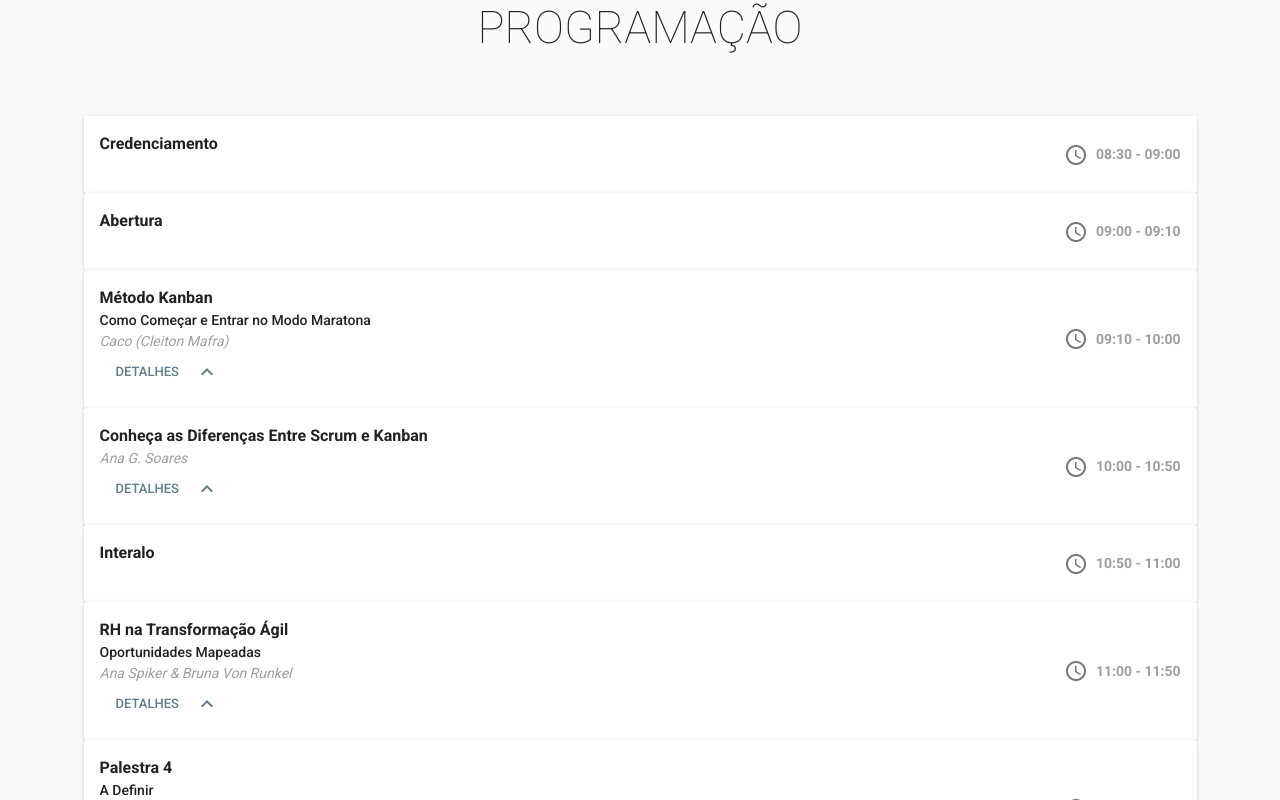
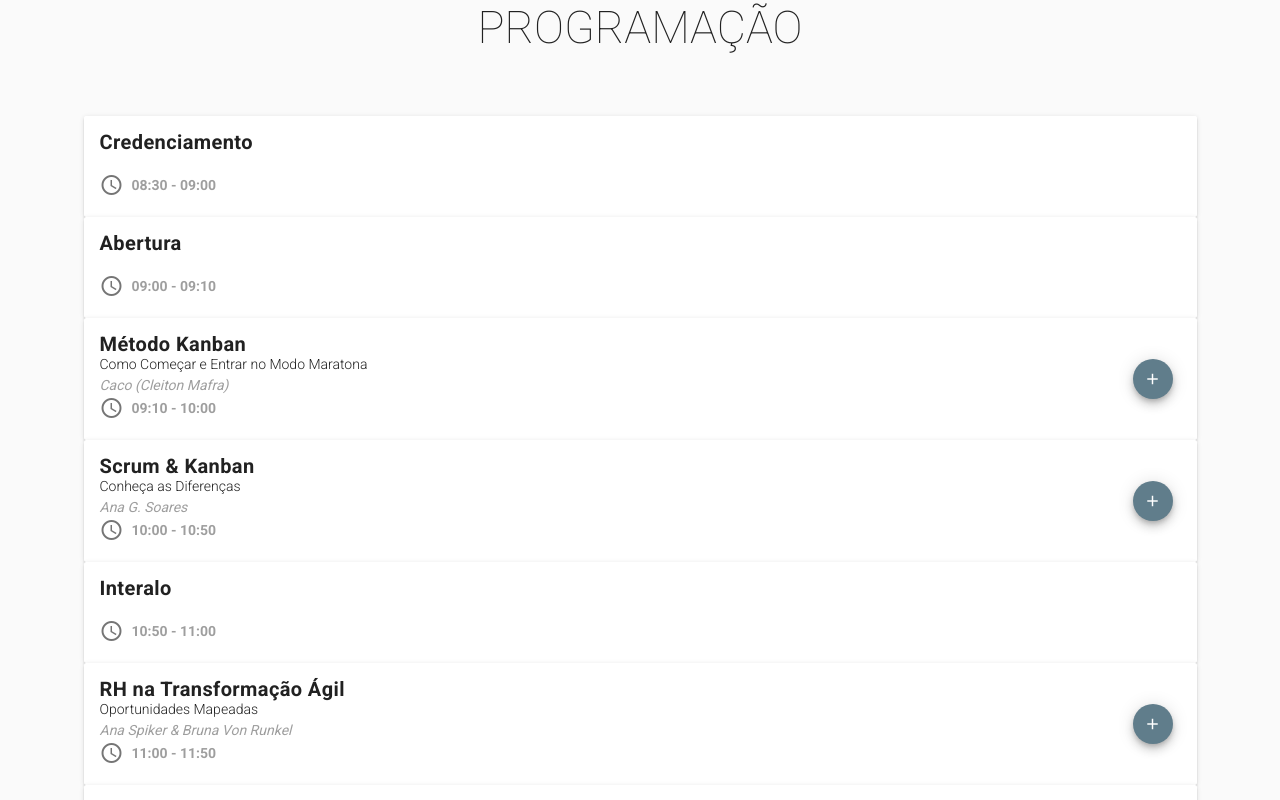
Before and after one commit to luanelioliveira/project-agile-joinville-webpage, a Vue app: page / in a window 1280 px wide. Shown: the part 1320-2120 px from the top of the page. Built offline with nearby package versions, Linux system fonts and the light colour scheme.

Commit message:
Ajuste do layout da programaçao

```diff
--- a/src/component/ListaPalestras.vue
+++ b/src/component/ListaPalestras.vue
@@ -41,8 +41,8 @@ export default {
                     descricao: 'Você está com dificuldades de liderar seu time? Seu time está com dificuldades para cumprir os prazos e realizar as entregas? Seu time está frequentemente sobrecarregado? Você está com dúvida por onde começar? Não desanime, você não está sozinho, isso é mais comum do que você pensa! Vou apresentar como a abordagem e as práticas do método Kanban podem ajudar seu time a identificar e resolver problemas, estimulando atos de liderança, um ambiente de alta performance, ajudando a escalar para toda a organização e garantindo que você comece da maneira certa e tenha consistência para garantir os resultados se sustentem no longo prazo.'
                 },
                 {
-                    titulo: 'Conheça as Diferenças Entre Scrum e Kanban',
-                    subtitulo: '',
+                    titulo: 'Scrum & Kanban',
+                    subtitulo: 'Conheça as Diferenças',
                     horario: '10:00 - 10:50',
                     palestrante: 'Ana G. Soares',
                     descricao: 'O Scrum e o Kanban, compartilham alguns conceitos semelhantes, com abordagens diferentes, confundindo as pessoas na sua utilização. Descubra como aplicar as técnicas do jeito certo e de acordo com a sua necessidade.'
@@ -63,7 +63,7 @@ export default {
                 },
                 {
                     titulo: 'Palestra 4',
-                    subtitulo: 'A Definir',
+                    subtitulo: '',
                     horario: '11:50 - 12:30',
                     palestrante: 'A Definir',
                     descricao: 'A Definir'
--- a/src/component/Palestra.vue
+++ b/src/component/Palestra.vue
@@ -2,23 +2,23 @@
     <v-card>
         <v-card-title>
             <div>
-                <div class="font-weight-bold subheading">{{palestra.titulo}}</div>
-                <div class="body-2">{{palestra.subtitulo}}</div>
+                <div class="font-weight-bold title">{{palestra.titulo}}</div>
+                <div class="body-2 font-weight-light">{{palestra.subtitulo}}</div>
                 <span class="font-italic grey--text">{{palestra.palestrante}}</span><br>
-                <div v-if="palestra.descricao">
+                <v-layout class="ml-0 mb-1" align-center>
+                    <v-icon class="mr-2">access_time</v-icon>
+                    <span class="font-weight-bold grey--text">{{palestra.horario}}</span>
+                </v-layout>
+            </div>
+                <v-spacer></v-spacer>
                     <v-btn
-                        small round flat @click="show = !show"
+                        v-if="palestra.descricao"
+                        small fab @click="show = !show"
                         color="blue-grey"
                         class="white--text"
                     >
-                        detalhes
-                        <v-icon right dark>{{ show ? 'keyboard_arrow_down' : 'keyboard_arrow_up' }}</v-icon>
+                        <v-icon dark>{{ show ? 'remove' : 'add' }}</v-icon>
                     </v-btn>
-                </div>
-            </div>
-            <v-spacer></v-spacer>
-            <v-icon class="mr-2">access_time</v-icon>
-            <span class="font-weight-bold grey--text">{{palestra.horario}}</span>
         </v-card-title>
 
         <v-slide-y-transition>
```
